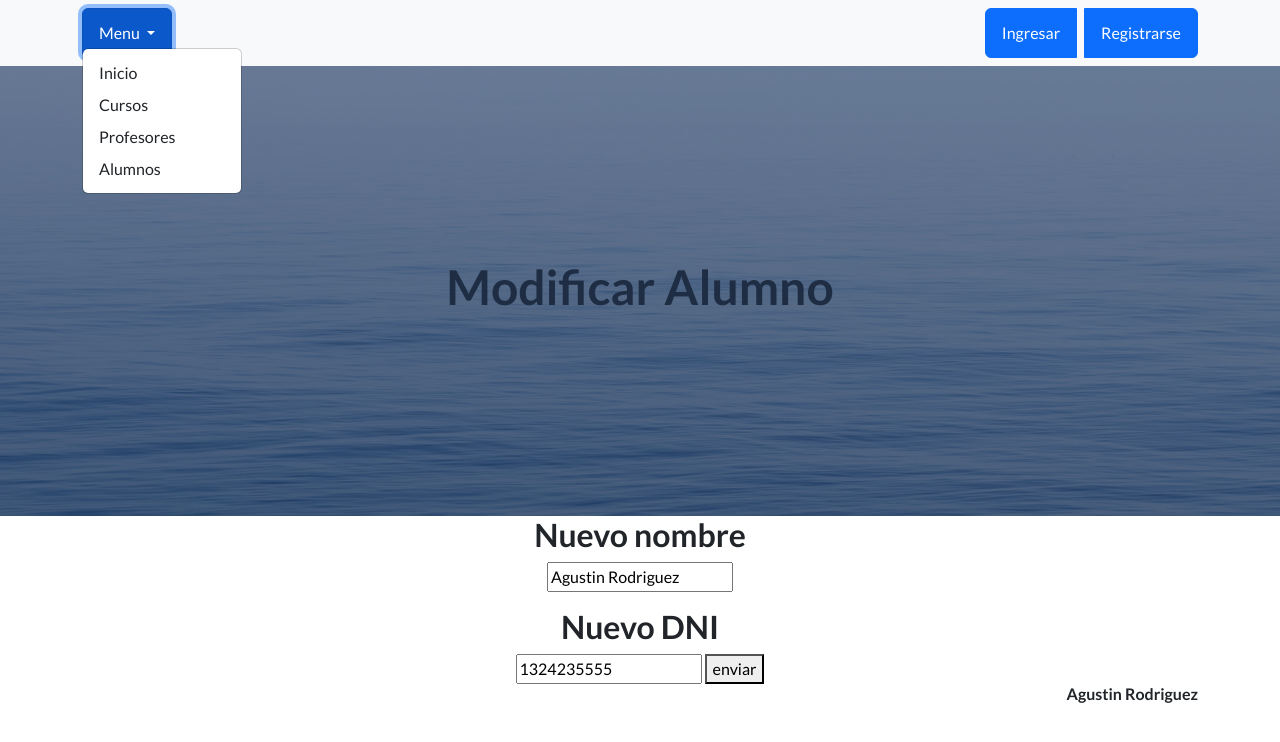
After one commit to guadyttt/Web1, a Django app: page /App1/alumno_editar/1 in a window 1280 px wide, after a click on "Menu". The commit adds this page. Shown: the top 742 px of the page. Run offline with Django 5.2, Linux system fonts and the light colour scheme; data comes from the database, SQL or seed files in the repository; both versions use the stored data as it was after the commit; some libraries are stand-ins or nearby versions.

Commit message:
Version 1.0.4 Botones de modificar y eliminar agregados

```diff
--- /dev/null
+++ b/App1/templates/alumno_editar.html
@@ -0,0 +1,25 @@
+{% extends "padre.html" %}
+{% load static %}
+
+{% block contenido %}
+    <header class="masthead">
+        <div class="text-center">
+            <h1>Modificar Alumno </h1>
+        </div>
+    </header>
+        <main>
+            <div class="container">
+                <div class="text-center">
+                <form action="{% url 'alumno_editar' alumno.id %} "method="POST">
+                    {% csrf_token %}
+                    <h2>Nuevo nombre</h2>
+                    {{mi_formulario.nombre}}
+                    <p></p>
+                    <h2>Nuevo DNI</h2>
+                    {{mi_formulario.dni}}
+                    <button>enviar</button>
+                </form>
+            </div>
+        </div>
+    </main>
+{% endblock  %}
--- a/App1/templates/alumnos.html
+++ b/App1/templates/alumnos.html
@@ -26,6 +26,8 @@
                         <th>{{n.id}}</th>
                         <th>{{n.nombre}}</th>
                         <th>{{n.dni}}</th>
+                        <td><a class="btn btn-danger btn-sm"href="{% url 'alumno_eliminar' n.id %}">X</a></td>
+                        <td><a class="btn btn-danger btn-sm"href="{% url 'alumno_editar' n.id %}">Editar</a></td>
                     </tr>
                     {% endfor %}
                 </tbody>
--- a/App1/templates/cursos.html
+++ b/App1/templates/cursos.html
@@ -33,7 +33,7 @@
                                 <td>{{n.nombre}}</td>
                                 <td>{{n.comision}}</td>
                                 <td><a class="btn btn-danger btn-sm"href="{% url 'curso_eliminar' n.id %}">X</a></td>
-                                <td><a class="btn btn-danger btn-sm"href="{% url 'curso_eliminar' n.id %}">Editar</a></td>
+                                <td><a class="btn btn-danger btn-sm"href="{% url 'curso_editar' n.id %}">Editar</a></td>
                             </tr>
                             {% endfor %}
                         </tbody>
--- a/App1/templates/padre.html
+++ b/App1/templates/padre.html
@@ -20,10 +20,25 @@
         <!-- Navigation-->
         <nav class="navbar navbar-light bg-light static-top">
             <div class="container">
-                <li><a class="navbar-brand" href="inicio">Inicio</a></li>
-                <li><a class="navbar-brand" href="cursos">Cursos</a></li>
-                <li><a class="navbar-brand" href="profesores">Profesores</a></li>
-                <li><a class="navbar-brand" href="alumnos">Alumnos</a></li>
+                <div class="d-grid gap-2 d-md-block">
+                        <div class="btn-group" role="group">
+                            <button type="button" class="btn btn-primary dropdown-toggle" data-bs-toggle="dropdown" aria-expanded="true">
+                                Menu
+                            </button>
+                            <ul class="dropdown-menu" style="position: absolute; inset: 0px auto auto 0px; margin: 0px; transform: translate(0px, 40px);">
+                                <li><a class="dropdown-item" href="/App1/inicio">Inicio</a></li>
+                                <li><a class="dropdown-item" href="/App1/cursos">Cursos</a></li>
+                                <li><a class="dropdown-item" href="/App1/profesores">Profesores</a></li>
+                                <li><a class="dropdown-item" href="/App1/alumnos">Alumnos</a></li>
+                            </ul>
+                        </div>
+                </div>
+                <div class="d-grid gap-2 d-md-flex justify-content-md-end">
+                <div class="btn-group">
+                    <a type="btn" class="btn btn-primary me-md-2">Ingresar</a>
+                    <a type="btn" class="btn btn-primary">Registrarse</a>
+                </div>
+                </div>
             </div>
         </nav>
 
--- a/App1/templates/profesores.html
+++ b/App1/templates/profesores.html
@@ -34,6 +34,8 @@
                                 <th>{{n.id}}</th>
                                 <th>{{n.nombre}}</th>
                                 <th>{{n.dni}}</th>
+                                <td><a class="btn btn-danger btn-sm"href="{% url 'profesor_eliminar' n.id %}">X</a></td>
+                                <td><a class="btn btn-danger btn-sm"href="{% url 'profesor_editar' n.id %}">Editar</a></td>
                             </tr>
                             {% endfor %}
                         </tbody>
--- a/App1/urls.py
+++ b/App1/urls.py
@@ -11,16 +11,21 @@ urlpatterns = [
     path("curso_buscar",views.curso_buscar),
     path("curso_resultado",views.curso_resultado),
     path("curso_eliminar/<int:id>", views.curso_eliminar, name="curso_eliminar"),
+    path("curso_editar/<int:id>", views.curso_editar,name="curso_editar"),
 
     #PROFESORES
     path("profesores",views.profesores_ver),
     path("profesor_alta",views.profesor_formulario),
     path("profesor_buscar",views.profesor_buscar),
     path("profesor_resultado",views.profesor_resultado),
+    path("profesor_eliminar/<int:id>", views.profesor_eliminar, name="profesor_eliminar"),
+    path("profesor_editar/<int:id>", views.profesor_editar,name="profesor_editar"),
 
     #ALUMNOS
     path("alumnos",views.alumnos_ver),
     path("alumno_alta",views.alumno_formulario),
     path("alumno_buscar",views.alumno_buscar),
     path("alumno_resultado", views.alumno_resultado),
+    path("alumno_eliminar/<int:id>", views.alumno_eliminar, name="alumno_eliminar"),
+    path("alumno_editar/<int:id>", views.alumno_editar,name="alumno_editar"),
 ]
--- a/App1/views.py
+++ b/App1/views.py
@@ -48,7 +48,22 @@ def curso_eliminar(request, id):
     curso = Curso.objects.get(id=id)
     curso.delete()
     cursos = Curso.objects.all()
-    return render (request, "curso_eliminado.html", {"cursos":cursos})
+    return render (request, "cursos.html", {"cursos":cursos})
+
+def curso_editar(request, id):
+    curso = Curso.objects.get(id=id)
+    if request.method == "POST":
+        mi_formulario = Curso_fomulario(request.POST)
+        if mi_formulario.is_valid():
+            datos = mi_formulario.cleaned_data
+            curso.nombre = datos["nombre"]
+            curso.comision = datos["comision"]
+            curso.save()
+            curso = Curso.objects.all()
+            return render (request, "cursos.html", {"cursos":curso})
+    else:
+        mi_formulario = Curso_fomulario (initial={"nombre":curso.nombre, "comision":curso.comision})
+    return render(request, "curso_editar.html",{"mi_formulario":mi_formulario, "curso":curso})
 
 #PROFESORES
 
@@ -83,6 +98,26 @@ def profesor_resultado(request):
     else:
         return render(request,"profesor_buscar_error.html")
 
+def profesor_eliminar(request, id):
+    profesor = Profesor.objects.get(id=id)
+    profesor.delete()
+    profesores = Profesor.objects.all()
+    return render (request, "profesores.html", {"profesores":profesores})
+
+def profesor_editar(request, id):
+    profesor = Profesor.objects.get(id=id)
+    if request.method == "POST":
+        mi_formulario = Profesor_formulario(request.POST)
+        if mi_formulario.is_valid():
+            datos = mi_formulario.cleaned_data
+            profesor.nombre = datos["nombre"]
+            profesor.dni = datos["dni"]
+            profesor.save()
+            profesor = Profesor.objects.all()
+            return render (request, "profesores.html", {"profesores":profesor})
+    else:
+        mi_formulario = Profesor_formulario (initial={"nombre":profesor.nombre, "dni":profesor.dni})
+    return render(request, "profesor_editar.html",{"mi_formulario":mi_formulario, "profesor":profesor})
 
 #ALUMNOS
 
@@ -116,3 +151,24 @@ def alumno_resultado(request):
         return render(request,"alumno_resultado.html",{"alumnos":alumnos})
     else:
         return render(request,"alumno_buscar_error.html")
+
+def alumno_eliminar(request, id):
+    alumno = Alumno.objects.get(id=id)
+    alumno.delete()
+    alumnos = Alumno.objects.all()
+    return render (request, "alumnos.html", {"alumnos":alumnos})
+
+def alumno_editar(request, id):
+    alumno = Alumno.objects.get(id=id)
+    if request.method == "POST":
+        mi_formulario = Alumno_formulario(request.POST)
+        if mi_formulario.is_valid():
+            datos = mi_formulario.cleaned_data
+            alumno.nombre = datos["nombre"]
+            alumno.dni = datos["dni"]
+            alumno.save()
+            alumno = Alumno.objects.all()
+            return render (request, "alumnos.html", {"alumnos":alumno})
+    else:
+        mi_formulario = Alumno_formulario (initial={"nombre":alumno.nombre, "dni":alumno.dni})
+    return render(request, "alumno_editar.html",{"mi_formulario":mi_formulario, "alumno":alumno})
```
Also changed, not shown: App1/templates/curso_editar.html (added, +26 -0 lines), App1/templates/profesor_editar.html (added, +26 -0 lines), db.sqlite3.
